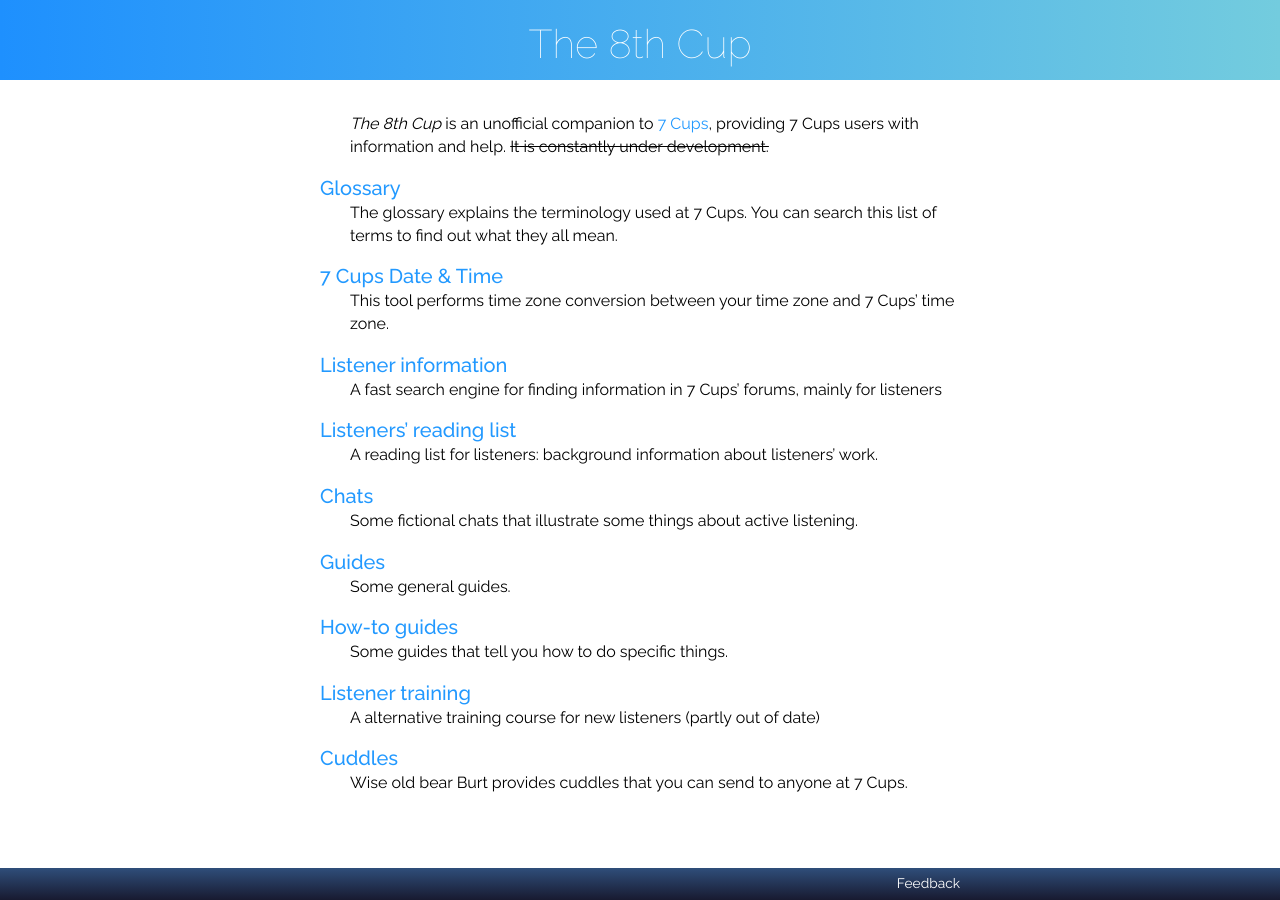
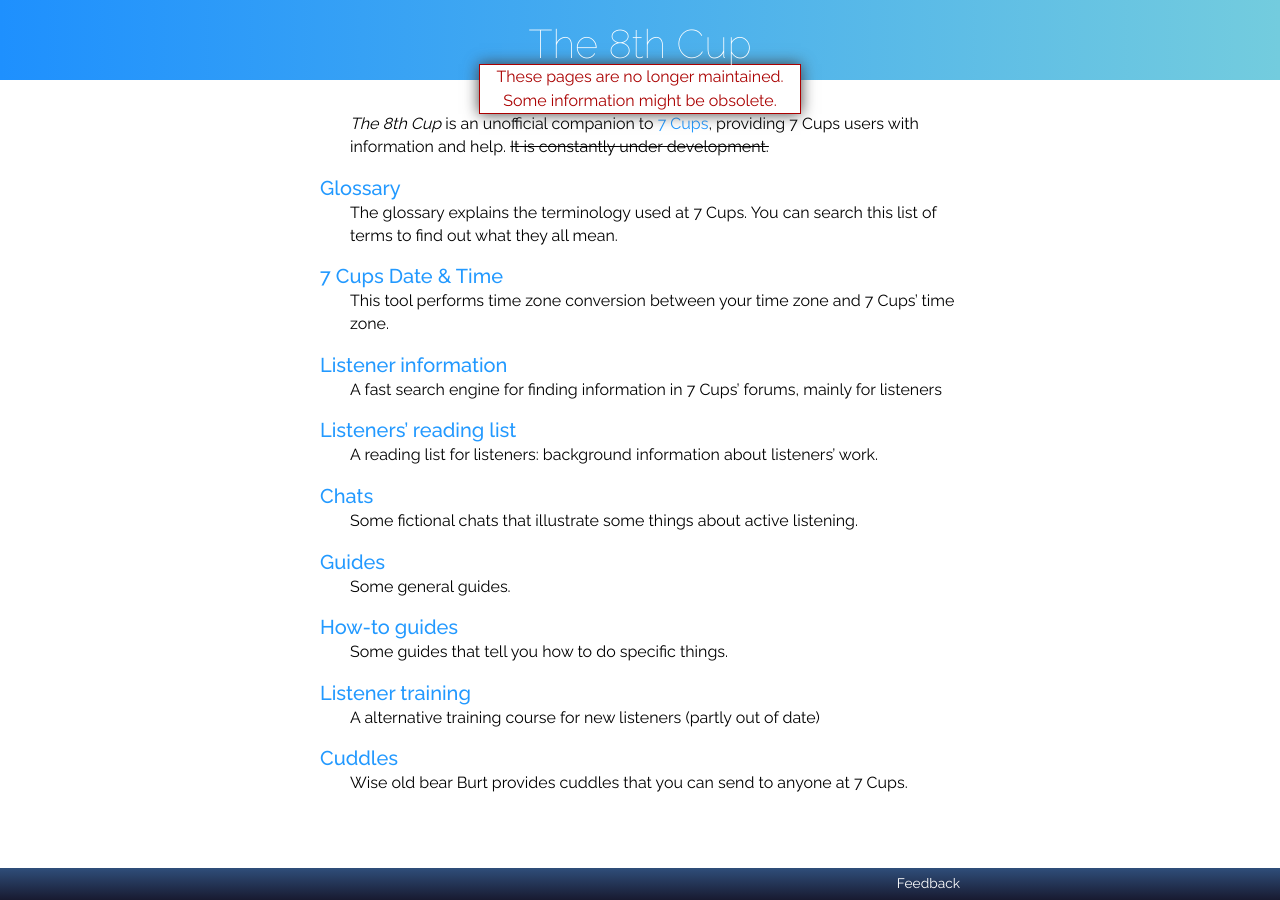
Before and after one commit to RarelyCharlie/rarelycharlie.github.io, a Jekyll site: the page built from index.md, in a window 1280 px wide. Built offline with Jekyll 4.4.1, drawn with Linux system fonts in a browser that asks for light colours.

Commit message:
obsolete default.html

```diff
--- a/_layouts/default.html
+++ b/_layouts/default.html
@@ -66,7 +66,9 @@ init = function () {
 {% else %}
 <span>{{ layout.prefix }}</span>
 {% endif %}
-<h2>{{ page.title }}</h2></div>
+<h2>{{ page.title }}</h2>
+<p style="border: 1px solid #a00; margin: 0 auto; background: white; width: 20em; color: #a00; box-shadow: #444 0 0 14px;">These pages are no longer maintained.<br>Some information might be obsolete.</p>
+</div>
 <div id="content">
 {{ content }}
 </div>
```
